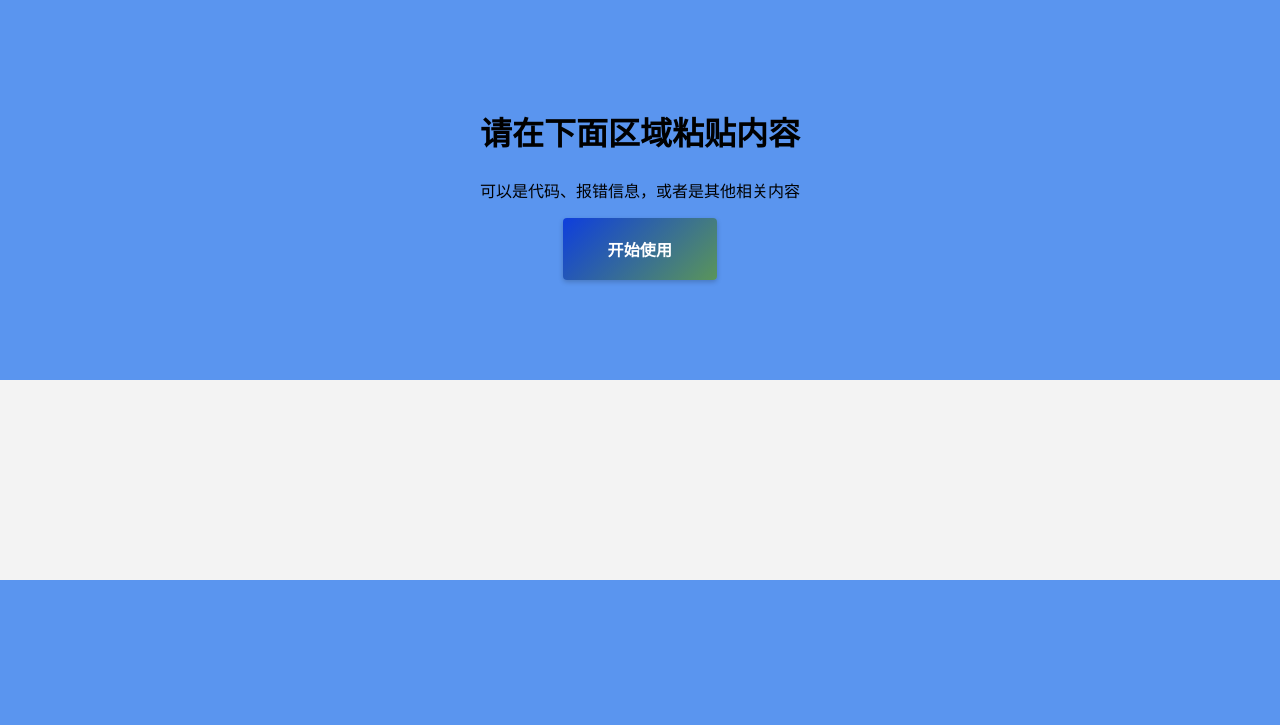
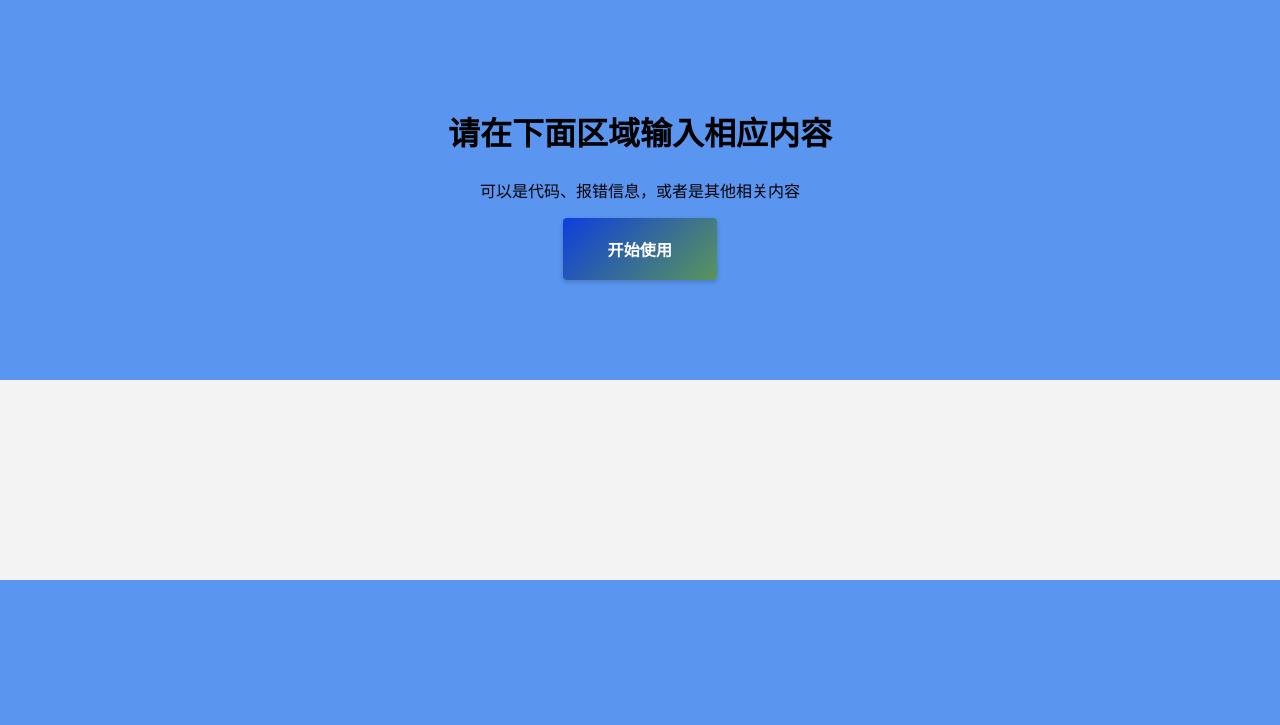
Before and after one commit to Gloridust/DebugThinker, a plain HTML site: page page/start.html in a window 1280 px wide. Shown: the part 75-800 px from the top of the page. Drawn offline with Linux system fonts and the light colour scheme.

Commit message:
Update start.html

```diff
--- a/page/start.html
+++ b/page/start.html
@@ -140,7 +140,7 @@
     <div class="content">
         <div class="space"></div>
         <div class="content1">
-            <h1>请在下面区域粘贴内容</h1>
+            <h1>请在下面区域输入相应内容</h1>
             <p>可以是代码、报错信息，或者是其他相关内容</p>
             <a class="ab" href="./page/start.html" data-title="&nbsp&nbsp&nbsp开始使用&nbsp&nbsp&nbsp"></a>
         </div>
```
